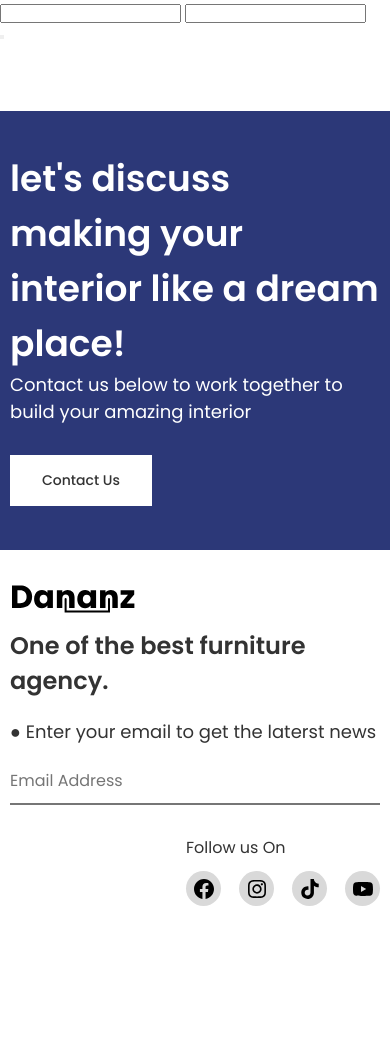
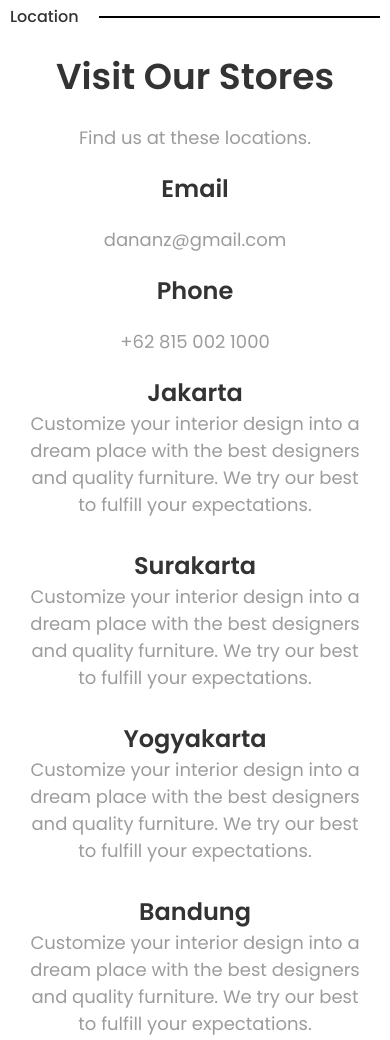
Before and after one commit to Hant-Back/Dananz, a website: page form.html in a window 390 px wide. Shown: the part 416-1456 px from the top of the page. Before the commit the page ends 1332 px from the top, so only its background shows below. Drawn offline with Linux system fonts and the light colour scheme.

Commit message:
new section

```diff
--- a/form.html
+++ b/form.html
@@ -47,7 +47,7 @@
         </div>
     </section>
 
-    <section class="registration-form">
+    <!--<section class="registration-form">
         <form action="">
             <label for=""></label>
             <input type="text">
@@ -55,6 +55,61 @@
             <input type="text">
         </form>
         <button></button>
+    </section>-->
+
+    <section class="location">
+        <div class="location__container">
+            <div class="location__content">
+                <div class="location__heading">
+                    <h1 class="title__less-medium">Location</h1>
+                    <div></div>
+                </div>
+                <div class="location__main">
+                    <div class="location__info">
+                        <h1 class="title__main">Visit Our Stores</h1>
+                        <p class="title__small-regular__gray">Find us at these locations.</p>
+                        <h1 class="title__average">Email</h1>
+                        <p class="title__small-regular__gray">dananz@gmail.com</p>
+                        <h1 class="title__average">Phone</h1>
+                        <p class="title__small-regular__gray">+62 815 002 1000</p>
+                    </div>
+                    <div class="location__cities">
+                        <div class="location__cities-card">
+                            <h1 class="title__average">Jakarta</h1>
+                            <p class="title__small-regular__gray">Customize your interior design into a
+                               dream place with the best designers
+                               and quality furniture. We try our best
+                               to fulfill your expectations.
+                            </p>
+                        </div>
+                        <div class="location__cities-card">
+                            <h1 class="title__average">Surakarta</h1>
+                            <p class="title__small-regular__gray">Customize your interior design into a
+                               dream place with the best designers
+                               and quality furniture. We try our best
+                               to fulfill your expectations.
+                            </p>
+                        </div>
+                        <div class="location__cities-card">
+                            <h1 class="title__average">Yogyakarta</h1>
+                            <p class="title__small-regular__gray">Customize your interior design into a
+                               dream place with the best designers
+                               and quality furniture. We try our best
+                               to fulfill your expectations.
+                            </p>
+                        </div>
+                        <div class="location__cities-card">
+                            <h1 class="title__average">Bandung</h1>
+                            <p class="title__small-regular__gray">Customize your interior design into a
+                               dream place with the best designers
+                               and quality furniture. We try our best
+                               to fulfill your expectations.
+                            </p>
+                        </div>
+                    </div>
+                </div>
+            </div>
+        </div>
     </section>
 
     <section class="contact-prompt">
--- a/scss/style.scss
+++ b/scss/style.scss
@@ -465,3 +465,71 @@ ul li {
         }
     }
 }
+/*-----------------------------------------------------*/
+.location {
+    &__content {
+        padding: 0 10px;
+    }
+    &__heading {
+        display: flex;
+        align-items: center;
+        gap: 20px;
+        & div {
+            width: 510px;
+            height: 2px;
+            background-color: #000000;
+        }
+    }
+    &__main {
+        margin-top: 20px;
+        display: flex;
+        justify-content: space-between;
+    }
+    &__info {
+        display: flex;
+        flex-direction: column;
+        gap: 20px;
+    }
+    &__cities {
+        display: grid;
+        grid-template-columns: 334px 334px;
+        grid-template-rows: 150px 150px;
+        gap: 30px 40px;
+        &-card {
+            width: 334px;
+            & p {
+                white-space: pre-line;
+            }
+        }
+    }
+}
+@media (max-width: 925px) {
+    .location {
+        &__main {
+            display: flex;
+            flex-direction: column;
+            gap: 20px;
+        }
+        &__info {
+            display: flex;
+            flex-direction: column;
+            align-items: center;
+        }
+        &__cities {
+            margin: 0 auto;
+        }
+    }
+}
+@media (max-width: 720px) {
+    .location {
+        &__cities {
+            width: 100%;
+            display: flex;
+            flex-direction: column;
+            text-align: center;
+            &-card {
+                width: 100%;
+            }
+        }
+    }
+}
```
Also changed, not shown: services.html (+11 -0 lines), css/style.min.css.
